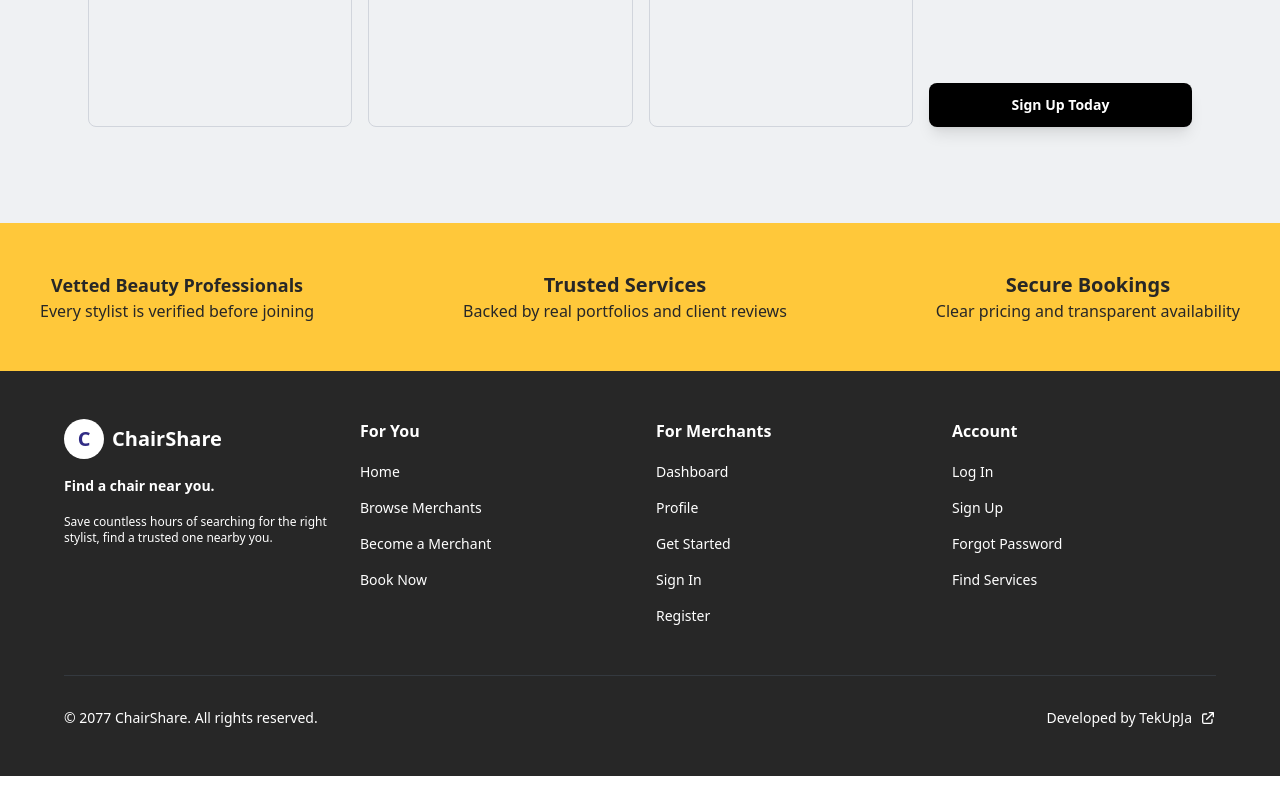
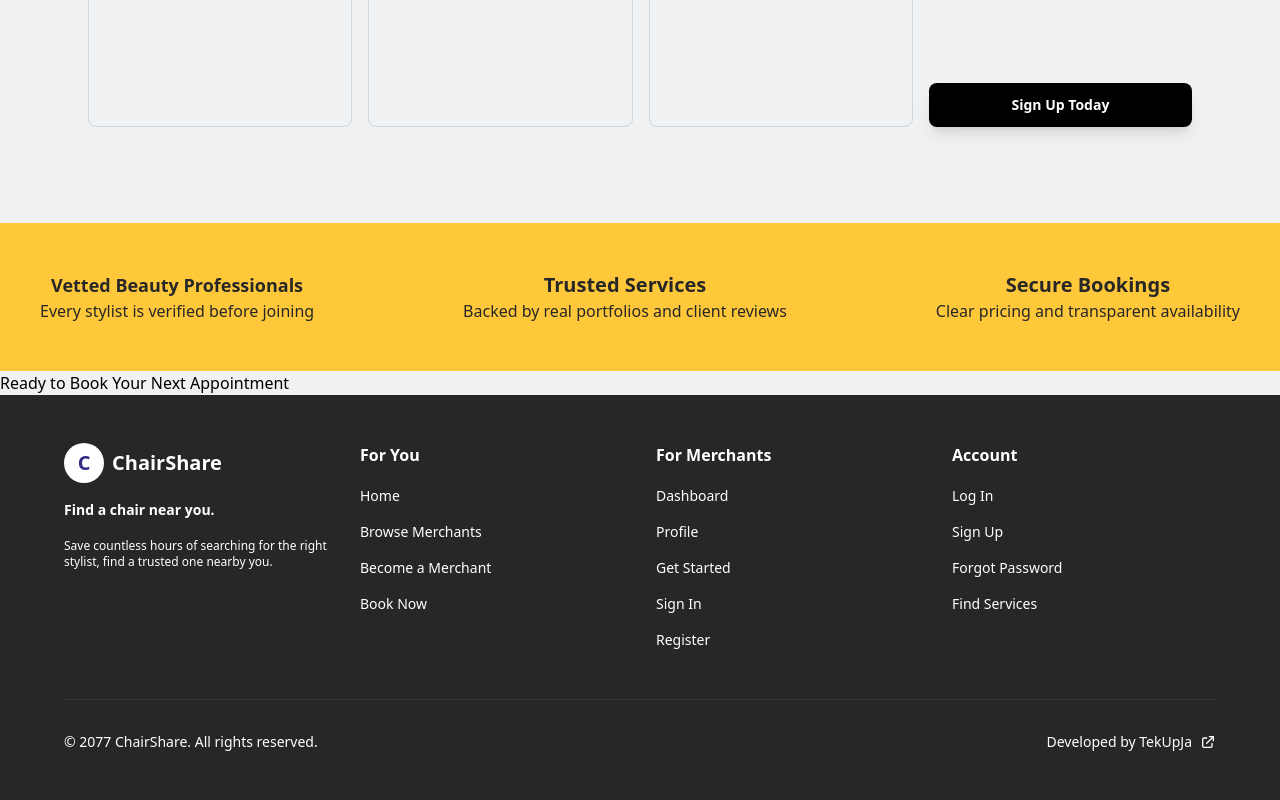
Before and after one commit to KayviaHarriott/chair-share, a React (Vite) app: page / in a window 1280 px wide. Shown: the part 1393-2193 px from the top of the page. Before the commit the page ends 2169 px from the top, so only its background shows below. Built offline with nearby package versions, Linux system fonts and the light colour scheme.

Commit message:
Added section for ready to book next appointment

```diff
--- a/src/pages/HomePage.tsx
+++ b/src/pages/HomePage.tsx
@@ -216,6 +216,10 @@ export const Home = () => {
           </div>
         </div>
       </div>
+      <div>
+        {/* Code Goes Here */}
+        <p>Ready to Book Your Next Appointment</p>
+      </div>
     </div>
   );
 };
```
